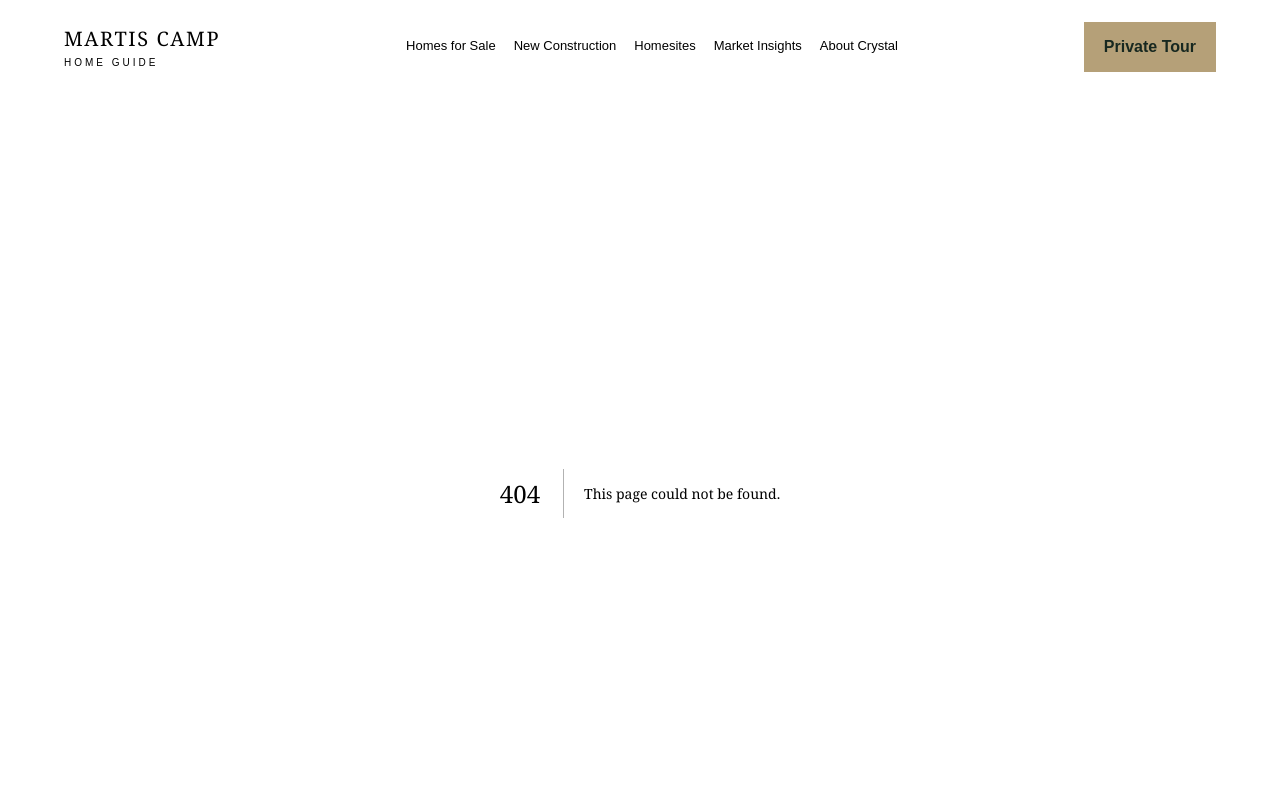
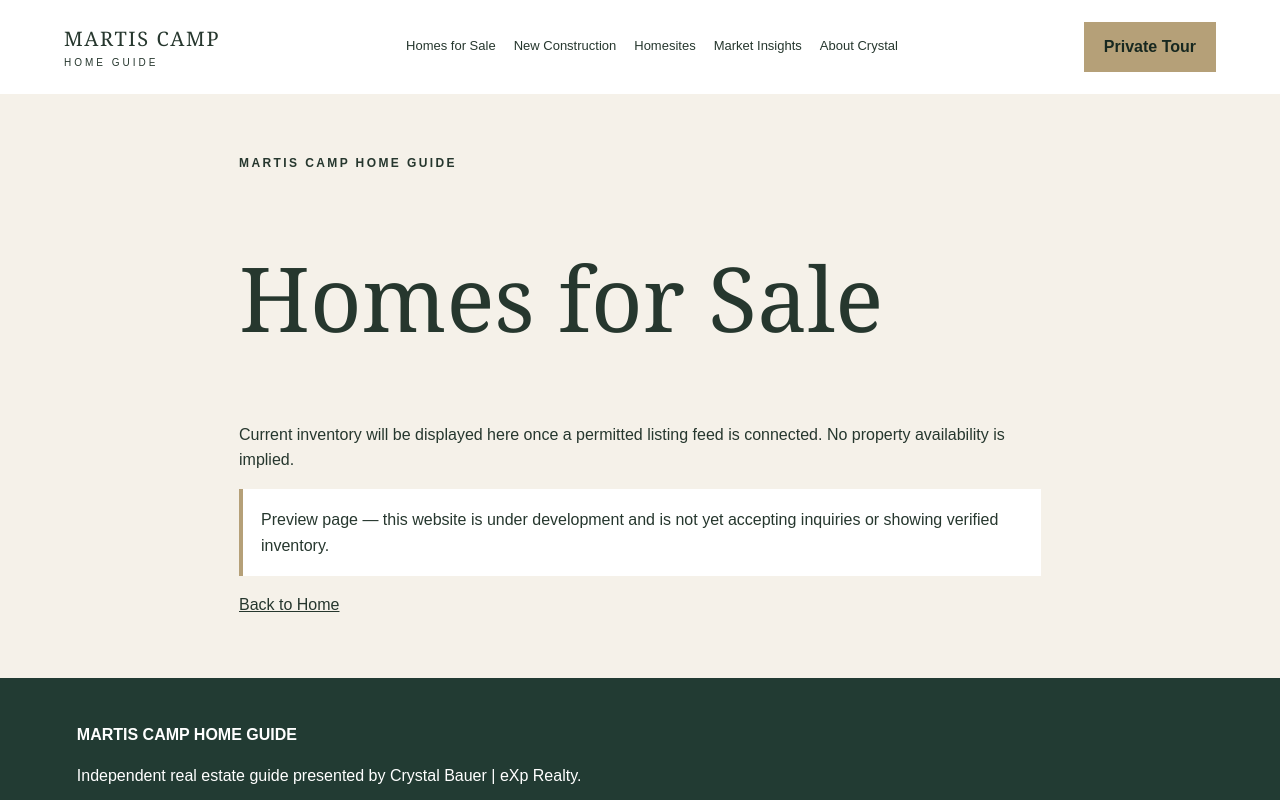
Before and after one commit to crystalsellsproperty-sketch/-martis-camp-home-guide, a Next.js app: page /homes-for-sale in a window 1280 px wide. Before the commit this address had no page. Shown: the top 800 px of the page. Built offline with nearby package versions, Linux system fonts and the light colour scheme.

Commit message:
Add website starter: app/homes-for-sale/page.tsx

```diff
--- /dev/null
+++ b/app/homes-for-sale/page.tsx
@@ -0,0 +1,4 @@
+import type {Metadata} from "next";
+import Link from "next/link";
+export const metadata:Metadata={title:"Homes for Sale"};
+export default function Page(){return <section className="content"><p className="eyebrow">MARTIS CAMP HOME GUIDE</p><h1>Homes for Sale</h1><p>Current inventory will be displayed here once a permitted listing feed is connected. No property availability is implied.</p><p className="notice">Preview page — this website is under development and is not yet accepting inquiries or showing verified inventory.</p><Link href="/">Back to Home</Link></section>}
```
